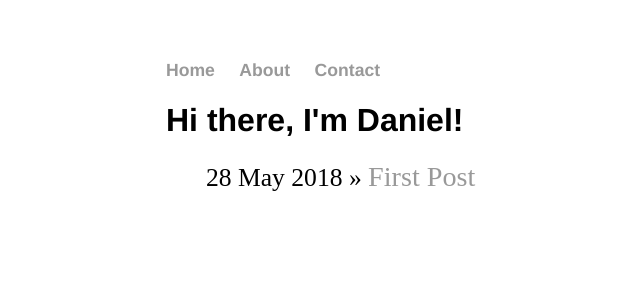
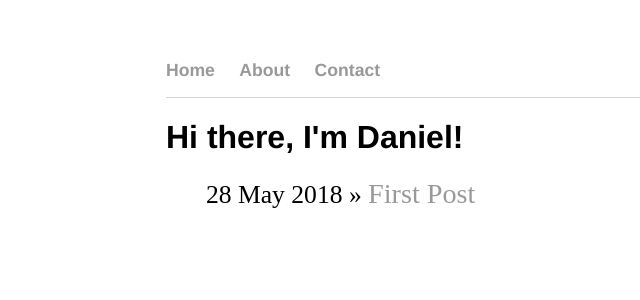
Before and after one commit to danmic/danmic.github.io, a Jekyll site: the page built from index.html, in a window 1280 px wide. Shown: the top 300 px of the page, without its empty margins (26-666 px from the left). Built offline with Jekyll 4.4.1, drawn with Linux system fonts in a browser that asks for light colours.

Commit message:
header line

```diff
--- a/_layouts/default.html
+++ b/_layouts/default.html
@@ -10,11 +10,13 @@
 
   <body>
     <nav>
+    <header>
 <ul>
 <li><a href="/">Home</a></li>
 <li><a href="/about">About</a></li>
 <li><a href="/contact">Contact</a></li>
 </ul>
+    </header>
     </nav>
 <div class="container">
 
@@ -22,4 +24,6 @@
 
 </div>
 
+  </body>
+
 </html>
--- a/css/main.css
+++ b/css/main.css
@@ -29,6 +29,9 @@ p {
     line-height: 1.5em;
     color: #333;
 }
+header {
+    border-bottom: 1px solid #d5d5d5;
+}
 footer {
     border-top: 1px solid #d5d5d5;
     font-size: .8em;
```
